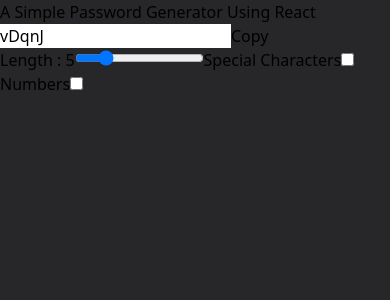
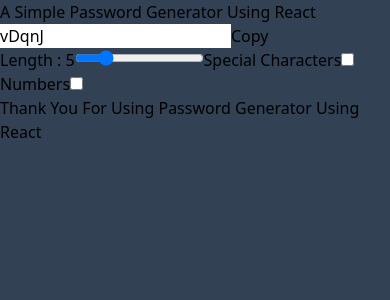
Before and after one commit to Shreyash-Gavali/Password_Generator, a React (Vite) app: page / in a window 390 px wide. Shown: the top 300 px of the page. Built offline with nearby package versions, Linux system fonts and the light colour scheme.

Commit message:
Commit 1.3: Media Queries Adjusted: Container

```diff
--- a/index.html
+++ b/index.html
@@ -9,7 +9,9 @@
 <link rel="preconnect" href="https://fonts.gstatic.com" crossorigin>
 <link href="https://fonts.googleapis.com/css2?family=Poppins:ital,wght@0,100;0,200;0,300;0,400;0,500;0,600;0,700;0,800;0,900;1,100;1,200;1,300;1,400;1,500;1,600;1,700;1,800;1,900&display=swap" rel="stylesheet">
   </head>
-  <body style="background-color: #27272a;">
+  <!-- <body style="background-color: #27272a;"> -->
+  <body style="background-color: #334155;">
+
     <div id="root"></div>
     <script type="module" src="/src/main.jsx"></script>
   </body>
--- a/src/App.jsx
+++ b/src/App.jsx
@@ -5,7 +5,7 @@ function App() {
 
   return (
     <div className="flex items-center flex-col">
-      <h1 className=' sm: text-lg md: text-xl lg:text-3xl mt-5 font-[Poppins] text-white'> A Simple Password Generator Using React</h1>
+      <h1 className=' sm: text-2xl md: text-xl lg:text-3xl mt-5 font-[Poppins] text-white text-center'> A Simple Password Generator Using React</h1>
       <Container />
     </div>
   )
--- a/src/components/Container.jsx
+++ b/src/components/Container.jsx
@@ -85,7 +85,8 @@ export default function Container()
         "z"
     ]
     let pass = "";
-        for(let i=0;i<length;i++)
+
+        for(let i=0 ;i<length;i++)
         {
             if(charAllowed === true && numbersAllowed === false)
             {
@@ -118,6 +119,10 @@ export default function Container()
                 {
                     pass = pass.slice(length-pass.length);
                 }
+                else
+                {
+                    pass
+                }
                 console.log(pass)
             }
             else
@@ -133,9 +138,9 @@ export default function Container()
    },[length,charAllowed,numbersAllowed])
     // console.log(currentLength)
     return(
-        <div className="   md:w-[100vw] lg:w-5/12 rounded-md h-102 mt-20 flex flex-col justify-center items-center bg-white sm: w-[60vw]">
+        <div className=" sm: w-[90vw]  md:w-[100vw] lg:w-6/12 xl: w-8/12 xxl: w-9/12 rounded-md  sm: h-90 md: h-92 lg:h-102 mt-20 flex flex-col justify-center items-center bg-white ">
             <input type="text"
-            className="border border-purple-500 rounded-sm w-[inherit] h-12 outline-purple-500 text-slate-950   sm: indent-2 md:indent-3 lg:indent-6  md: text-md lg:text-xl mt-10 font-[Poppins] shadow-lg shadow-[#663399] md: w-8/12 sm: text-md"
+            className="sm: w-[70vw] border border-purple-500 rounded-sm lg:w-6/12 h-12 outline-purple-500 text-slate-950   sm: indent-2 md:indent-3 lg:indent-6  md: text-md lg:text-xl mt-10 font-[Poppins] shadow-lg shadow-[#663399] md: w-8/12 sm: text-md"
             id="passIPBox"
             readOnly={true}
             value={pass}
@@ -154,16 +159,21 @@ export default function Container()
             className="sm: text-md md: text-lg lg:text-xl font-[Poppins]"
             >Special Characters</label>
             <input type="checkbox"
-            className='ms-4 h-20 md: w-4 lg: w-5'
+            className='ms-4 lg: h-20 md: w-4 h-3 lg: w-5 '
             id="char"
             onChange={changeChar}
             ref={char}
+            disabled={length<2 ? true: false}
             ></input>
-            <label htmlFor="num" className='ms-4 text-xl font-[Poppins] sm: text-md md: text-lg lg:text-xl '>Numbers</label>
+            <label htmlFor="num" className='ms-4  font-[Poppins] sm: text-md md: text-lg lg:text-xl '>Numbers</label>
             <input type="checkbox" id="num" onChange={changeNum} ref={num}
+            disabled={length<2 ? true : false}
             className='ms-4 h-20 w-5 dm: h-3 md: w-4 lg: w-5'
             ></input>
         </div>
+        <h1
+        className='text-center font-[Poppins]'
+        >Thank You For Using Password Generator Using React </h1>
         </div>
     )
 }
--- a/src/components/CopyBtn.jsx
+++ b/src/components/CopyBtn.jsx
@@ -15,7 +15,7 @@ export default function CheckBox(props)
     }
     return(
         <>
-        <button type="button" className="bg-blue-500 text-white w-3/12 h-10 rounded-md text-xl mt-3" onClick={copyTextToClipboard}>Copy</button>
+        <button type="button" className="bg-blue-500 text-white  w-3/12 h-10 rounded-md sm: text-md md: text-lg lg:text-xl mt-4" onClick={copyTextToClipboard}>Copy</button>
         </>
     )
 }
```
